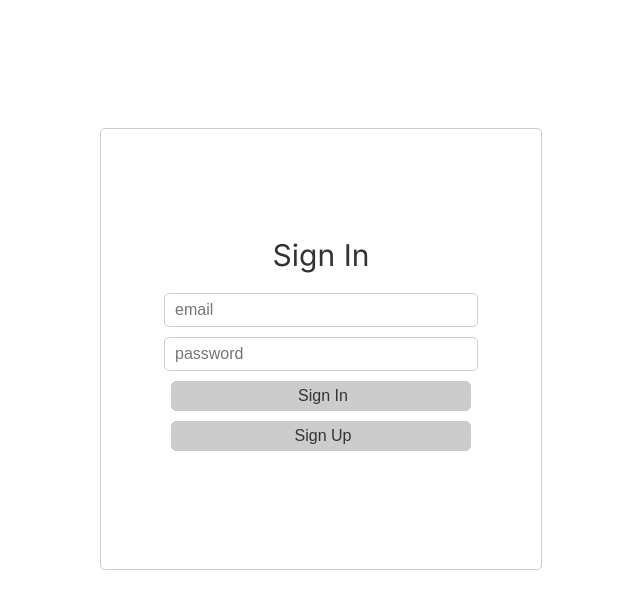
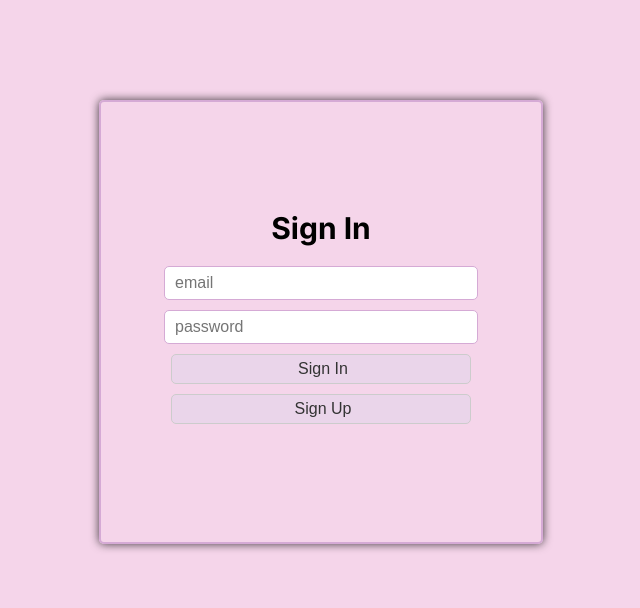
Before and after one commit to pedrogleta/go-digital, a Next.js app in the folder frontend/: page /login in a window 1280 px wide. Shown: the top 608 px of the page, without its empty margins (319-959 px from the left). Built offline with nearby package versions, Linux system fonts and the light colour scheme.

Commit message:
add styles for login page

```diff
--- a/frontend/src/app/globals.css
+++ b/frontend/src/app/globals.css
@@ -2,4 +2,6 @@ html,
 body {
     padding: 0;
     margin: 0;
+    height: 100%;
+    box-sizing: border-box;
 }
--- a/frontend/src/app/items/page.tsx
+++ b/frontend/src/app/items/page.tsx
@@ -13,7 +13,7 @@ import {
   HeaderContainer,
   MainContainer,
   SidebarContainer,
-} from "./styles";
+} from "@/app/styles";
 
 export default function Page() {
   const router = useRouter();
--- a/frontend/src/app/login/styles.ts
+++ b/frontend/src/app/login/styles.ts
@@ -1,17 +1,33 @@
 import styled from "styled-components";
+import { colors } from "@/app/styles";
 
 export const Container = styled.div`
   display: flex;
   flex-direction: column;
   align-items: center;
-  margin-top: 10%;
+  height: 100%;
+  background-color: ${colors.quaternary};
+`;
+
+export const Card = styled.div`
+  width: 400px;
+  height: 400px;
+  border-radius: 5px;
+  border: 2px solid ${colors.primary};
+  box-shadow: 0px 0px 10px 0px rgba(0, 0, 0, 0.75);
+  margin-top: 100px;
+  padding: 20px;
+  display: flex;
+  flex-direction: column;
+  align-items: center;
+  justify-content: center;
 `;
 
 export const Input = styled.input`
   width: 300px;
   height: 30px;
   border-radius: 5px;
-  border: 1px solid #ccc;
+  border: 1px solid ${colors.primary};
   margin-bottom: 10px;
   padding-left: 10px;
   font-size: 16px;
@@ -25,18 +41,6 @@ export const Form = styled.form`
   align-items: center;
 `;
 
-export const Card = styled.div`
-  width: 400px;
-  height: 400px;
-  border-radius: 5px;
-  border: 1px solid #ccc;
-  padding: 20px;
-  display: flex;
-  flex-direction: column;
-  align-items: center;
-  justify-content: center;
-`;
-
 export const Button = styled.button`
   width: 300px;
   height: 30px;
@@ -48,14 +52,14 @@ export const Button = styled.button`
   color: #333;
   outline: none;
   cursor: pointer;
-  background-color: #ccc;
+  background-color: ${colors.secondary};
   &:hover {
-    background-color: #999;
+    background-color: ${colors.primary};
   }
 `;
 
 export const Heading = styled.div`
   font-size: 30px;
-  color: #333;
+  font-weight: bold;
   margin-bottom: 20px;
 `;
--- a/frontend/src/app/styles.ts
+++ b/frontend/src/app/styles.ts
@@ -3,7 +3,7 @@ import styled from "styled-components";
 export const HeaderContainer = styled.div`
   width: 100%;
   height: 60px;
-  background-color: #ccc;
+  background-color: #d5aad5;
   display: flex;
   align-items: center;
   justify-content: space-between;
@@ -18,7 +18,7 @@ export const AppContainer = styled.div`
 `;
 
 export const SidebarContainer = styled.div`
-  background-color: #ccc;
+  background-color: #d5aad5;
   display: flex;
   flex-direction: column;
   align-items: center;
@@ -29,10 +29,23 @@ export const SidebarContainer = styled.div`
 export const MainContainer = styled.div`
   width: 100%;
   height: 100vh;
-  background-color: #fff;
+  background-color: #ead5ea;
   display: flex;
   flex-direction: column;
   align-items: center;
   justify-content: space-between;
   padding: 20px 0;
 `;
+
+export const colors = {
+  primary: "#d5aad5",
+  secondary: "#ead5ea",
+  tertiary: "#f5ead5",
+  quaternary: "#f5d5ea",
+  quinary: "#ead5f5",
+  senary: "#d5ead5",
+  septenary: "#ead5d5",
+  octonary: "#ead5f5",
+  nonary: "#ead5ea",
+  denary: "#ead5ea",
+};
--- a/frontend/src/components/Sidebar/styles.ts
+++ b/frontend/src/components/Sidebar/styles.ts
@@ -1,7 +1,7 @@
 import styled from "styled-components";
 
 export const Container = styled.div`
-  width: 14vw;
+  width: 10vw;
   display: flex;
   flex-direction: column;
   align-items: center;
```
Also changed, not shown: frontend/src/app/items/styles.ts (deleted, +0 -38 lines), frontend/src/components/Sidebar/SidebarRow/styles.ts (+14 -1 lines).
